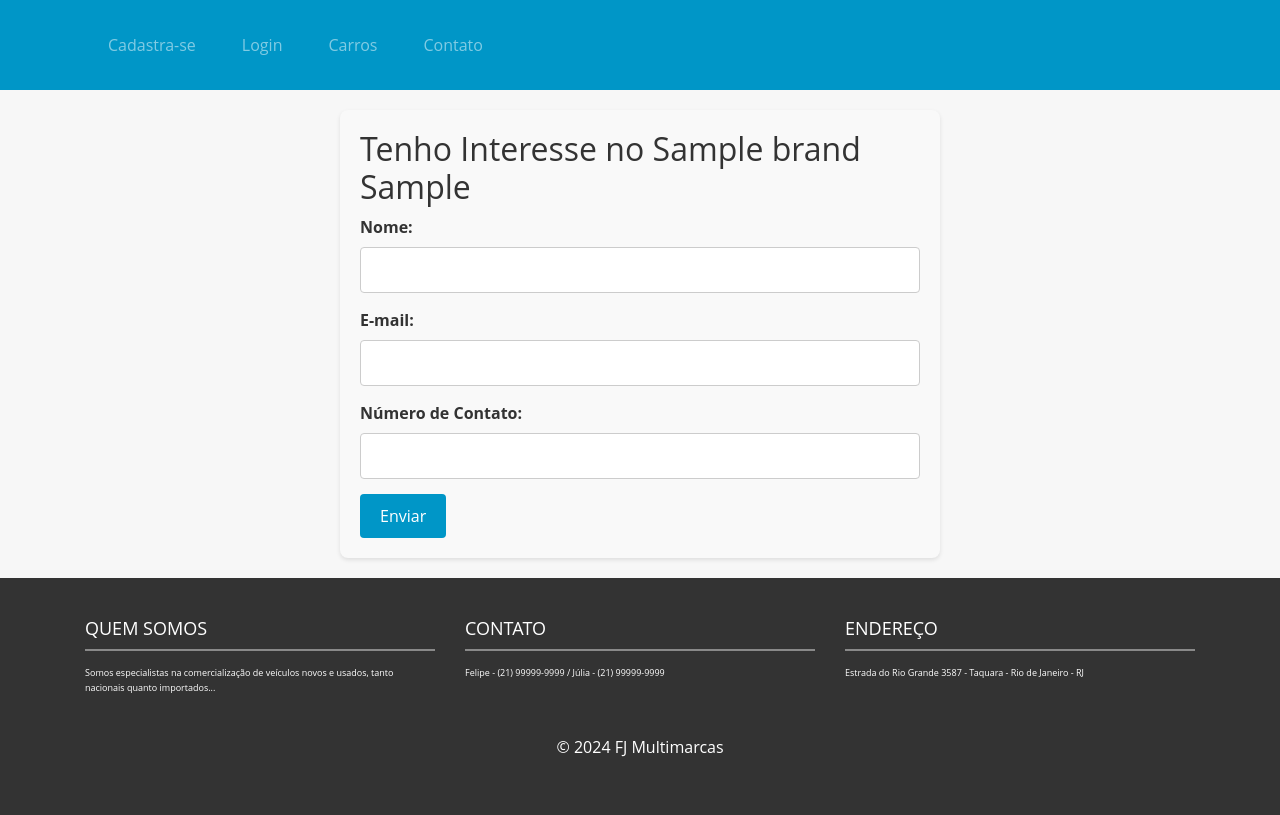
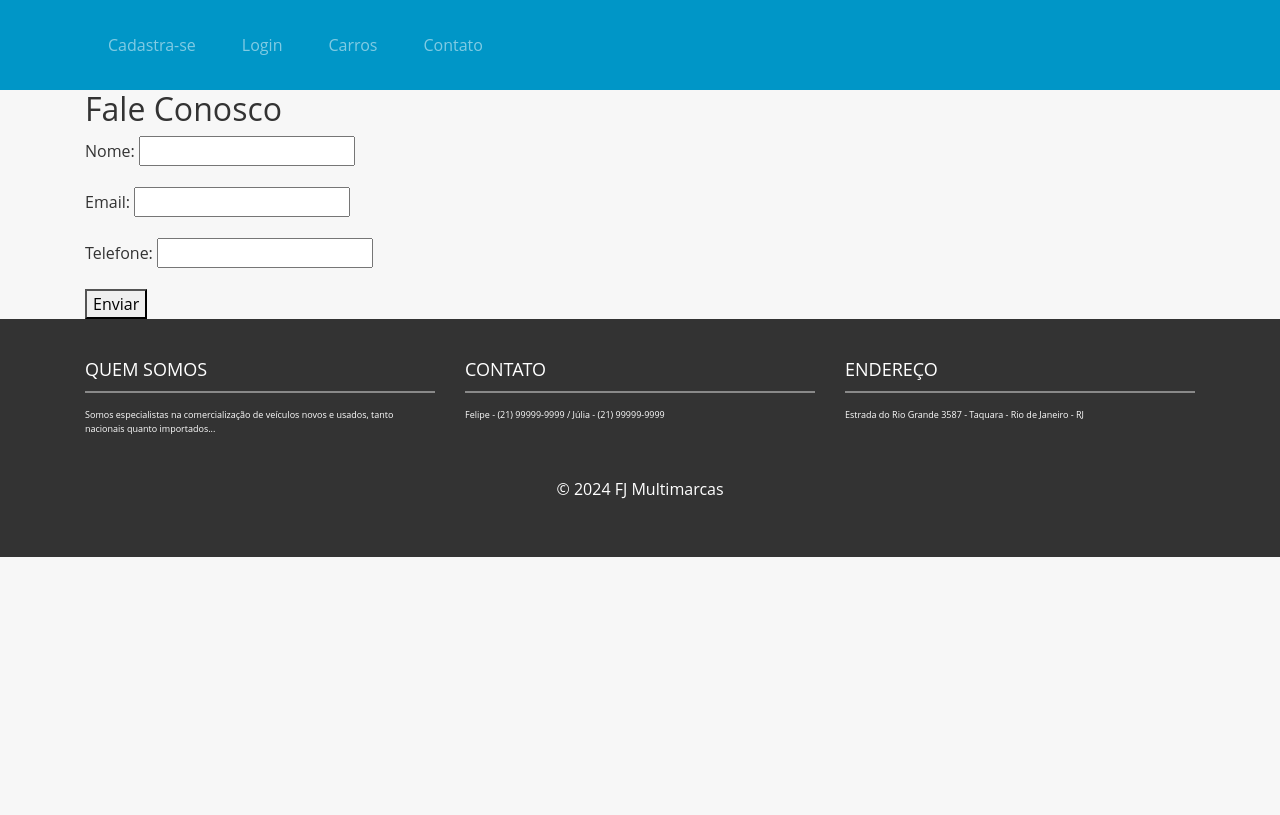
Before and after one commit to FDuque22/SistemaCarros, a Django app: page /car/1/interest/ in a window 1280 px wide. After the commit the page ends 557 px from the top, so only its background shows below. Run offline with Django 5.2, Linux system fonts and the light colour scheme; tables that the repository leaves empty hold one stand-in row (values such as "Sample post"); some libraries are stand-ins or nearby versions.

Commit message:
TESTE HTML

```diff
--- a/app/urls.py
+++ b/app/urls.py
@@ -2,7 +2,7 @@ from django.contrib import admin
 from django.urls import path
 from django.conf import settings
 from django.conf.urls.static import static
-from cars.views import CarsView, NewCarCreateView, CarDetailView, CarUpdateView, CarDeleteView, InterestFormView, contato_view
+from cars.views import CarsView, NewCarCreateView, CarDetailView, CarUpdateView, CarDeleteView, InterestFormView, ContatoView
 from accounts.views import register_view, login_view, logout_view
 
 
@@ -18,5 +18,5 @@ urlpatterns = [
     path('car/<int:pk>/update/', CarUpdateView.as_view(), name='car_update'),
     path('car/<int:pk>/delete/', CarDeleteView.as_view(), name='car_delete'),
     path('car/<int:pk>/interest/', InterestFormView.as_view(), name='interest_form'),
-    path('contato/', contato_view, name='contato_geral'),
+    path('contato/', ContatoView.as_view(), name='contato_geral'),
 ] + static(settings.MEDIA_URL, document_root=settings.MEDIA_ROOT)
--- a/cars/templates/car_interest.html
+++ b/cars/templates/car_interest.html
@@ -1,90 +1,14 @@
 {% extends "base.html" %}
 
-{% block title %}Tenho Interesse - {{ car.brand }} {{ car.model }}{% endblock %}
-
-{% load static %}
+{% block title %}Fale Conosco{% endblock %}
 
 {% block content %}
-<div class="interest-container">
-    <h2>Tenho Interesse no {{ car.brand }} {{ car.model }}</h2>
-    <form method="post" enctype="multipart/form-data">
+<div class="contact-container">
+    <h2>Fale Conosco</h2>
+    <form method="POST">
         {% csrf_token %}
-        <div class="form-group">
-            <label for="name">Nome:</label>
-            <input type="text" id="nome" name="nome" required>
-        </div>
-
-        <div class="form-group">
-            <label for="email">E-mail:</label>
-            <input type="email" id="email" name="email" required>
-        </div>
-
-        <div class="form-group">
-            <label for="phone">Número de Contato:</label>
-            <input type="tel" id="telefone" name="telefone" required>
-        </div>
-
-        <button type="submit" class="btn-submit">Enviar</button>
+        {{ form.as_p }}  <!-- Renderiza os campos do formulário -->
+        <button type="submit">Enviar</button>
     </form>
 </div>
-
-<style>
-    .interest-container {
-        max-width: 600px; /* Limite de largura para dispositivos maiores */
-        margin: 20px auto; /* Centraliza o formulário na tela */
-        padding: 20px; /* Adiciona padding interno */
-        background-color: #f9f9f9; /* Fundo claro */
-        border-radius: 8px; /* Cantos arredondados */
-        box-shadow: 0 2px 4px rgba(0, 0, 0, 0.1); /* Sombra leve */
-    }
-
-    .interest-form {
-        display: flex;
-        flex-direction: column; /* Organiza os elementos em coluna */
-    }
-
-    .form-group {
-        margin-bottom: 15px; /* Espaçamento entre os grupos de formulário */
-    }
-
-    label {
-        font-weight: bold; /* Destaque para os rótulos */
-    }
-
-    input {
-        padding: 10px; /* Espaçamento interno nos campos */
-        border: 1px solid #ccc; /* Borda leve */
-        border-radius: 4px; /* Cantos arredondados */
-        font-size: 16px; /* Tamanho da fonte */
-        width: 100%; /* Campos ocupam toda a largura */
-        box-sizing: border-box; /* Inclui padding na largura total */
-    }
-
-    .btn-submit {
-        background-color: #0096c7; /* Cor do botão */
-        color: white; /* Cor do texto do botão */
-        border: none; /* Remove borda padrão */
-        padding: 10px 20px; /* Espaçamento interno do botão */
-        font-size: 16px; /* Tamanho da fonte do botão */
-        border-radius: 4px; /* Cantos arredondados do botão */
-        cursor: pointer; /* Muda o cursor para pointer */
-        transition: background-color 0.3s; /* Animação para mudança de cor */
-    }
-
-    .btn-submit:hover {
-        background-color: #108eb8; /* Cor do botão ao passar o mouse */
-    }
-
-    /* Media Queries para Responsividade */
-    @media (max-width: 600px) {
-        .interest-container {
-            padding: 15px; /* Reduz o padding em telas pequenas */
-        }
-
-        .btn-submit {
-            width: 100%; /* Botão ocupa toda a largura em telas pequenas */
-        }
-    }
-</style>
-
 {% endblock %}
--- a/cars/views.py
+++ b/cars/views.py
@@ -82,14 +82,18 @@ class InterestFormView(View):
 
         return render(request, 'car_interest.html', {'form': form, 'car': car})
 
-def contato_view(request):
-    if request.method == 'POST':
+class ContatoView(View):
+    def get(self, request):
+        form = ContatoForm()
+        return render(request, 'contato.html', {'form': form})
+
+    def post(self, request):
         form = ContatoForm(request.POST)
+
         if form.is_valid():
             form.save()  # Salva os dados no banco de dados
             messages.success(request, 'Sua mensagem foi enviada com sucesso!')
             return redirect('contato_geral')  # Redirecionar para a mesma página ou outra página
-    else:
-        form = ContatoForm()
 
-    return render(request, 'contato.html', {'form': form})
+        messages.error(request, 'Por favor, corrija os erros abaixo.')
+        return render(request, 'contato.html', {'form': form})
```
